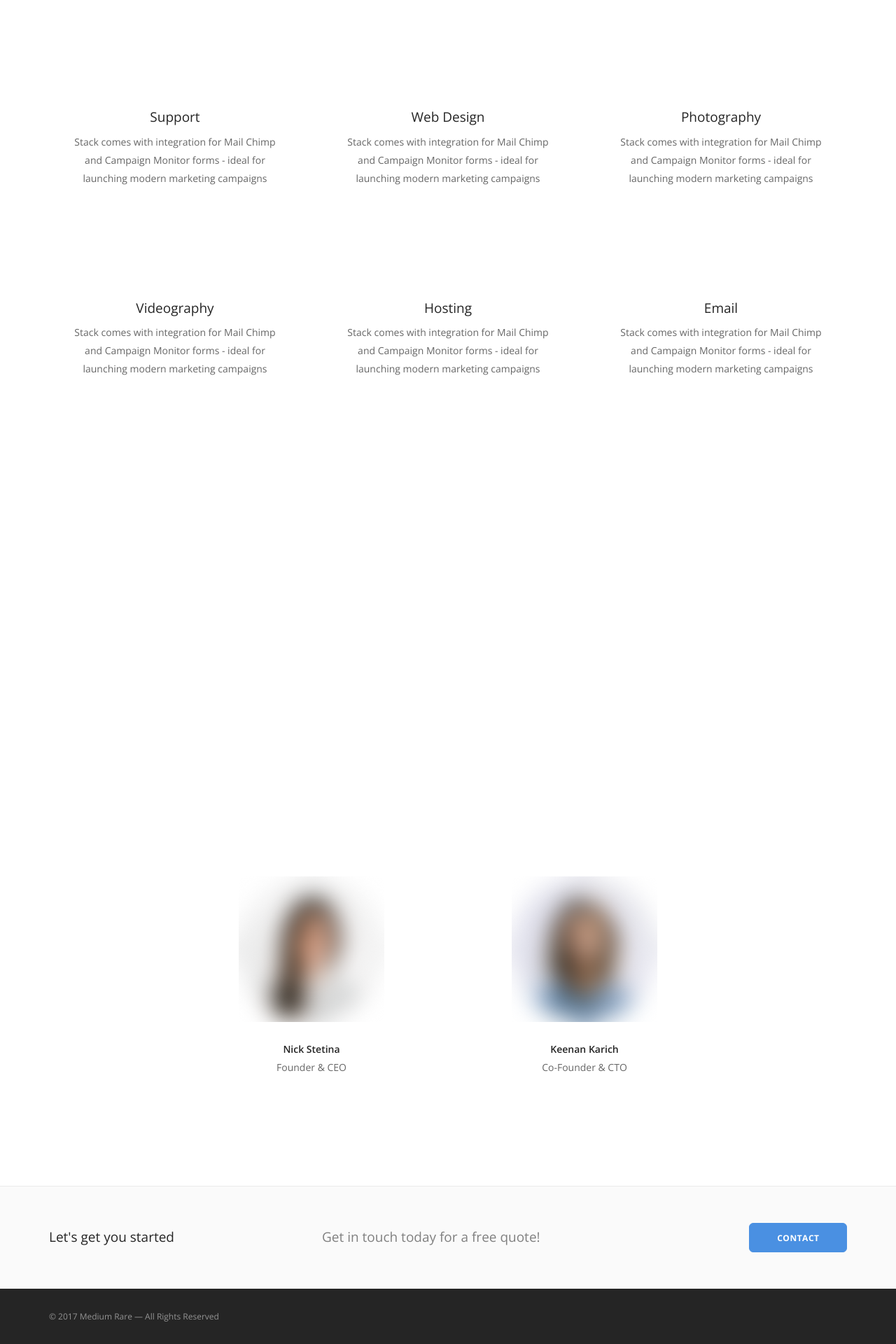
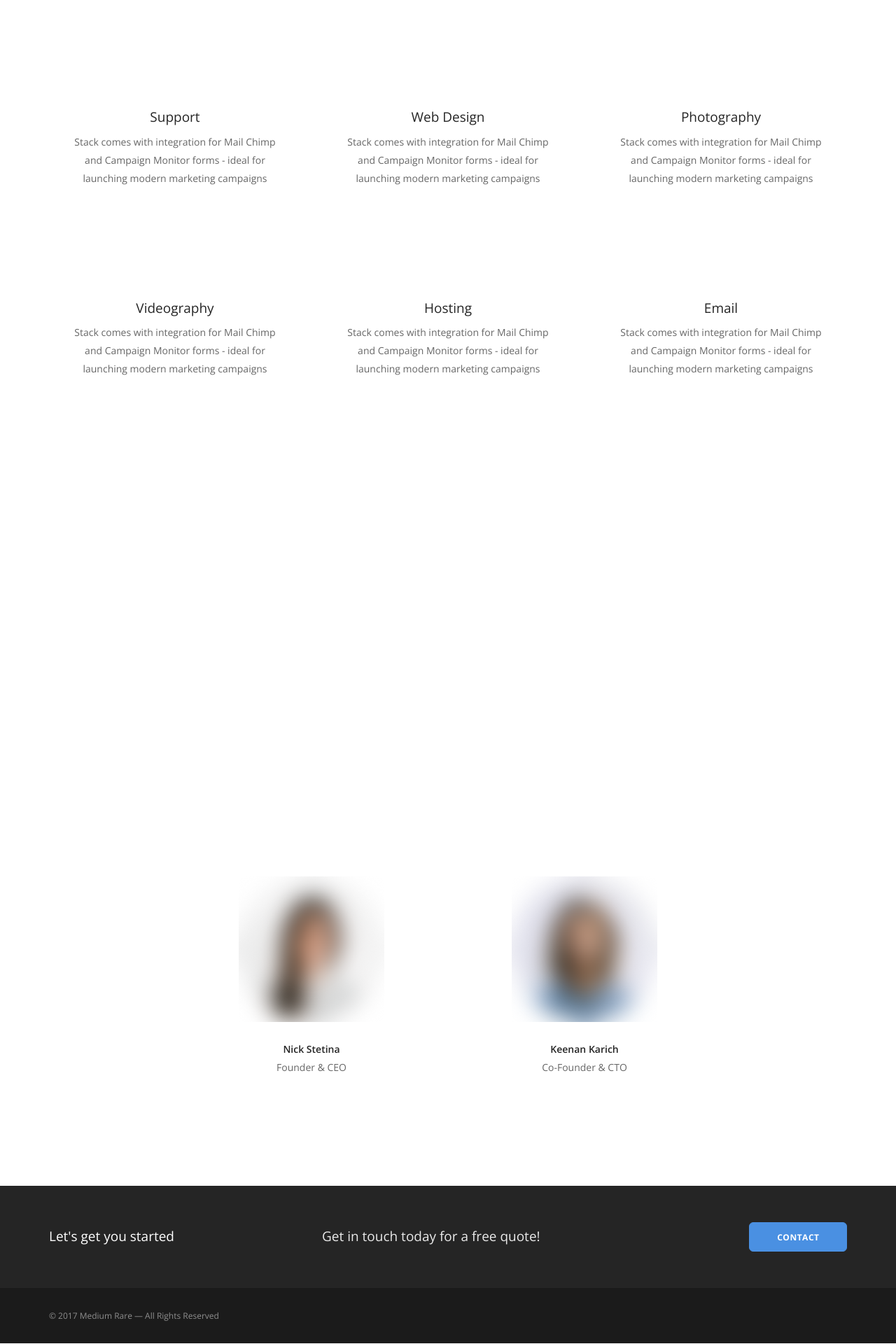
Before and after one commit to WoollyAlly/WoollyAllyTest, a Jekyll site: the page built from index.html, in a window 1280 px wide. Shown: the part 1196-3116 px from the top of the page at 70% size. Built offline with Jekyll 4.4.1, drawn with Linux system fonts in a browser that asks for light colours; some web fonts are replaced.

Commit message:
Updated '_includes/footer.html' via CloudCannon

```diff
--- a/_includes/footer.html
+++ b/_includes/footer.html
@@ -1,5 +1,5 @@
 
-<section class="space--xs bg--secondary">
+<section class="space--xs bg--dark">
     <div class="container">
         <div class="row">
             <div class="cta cta--horizontal text-center-xs">
```
